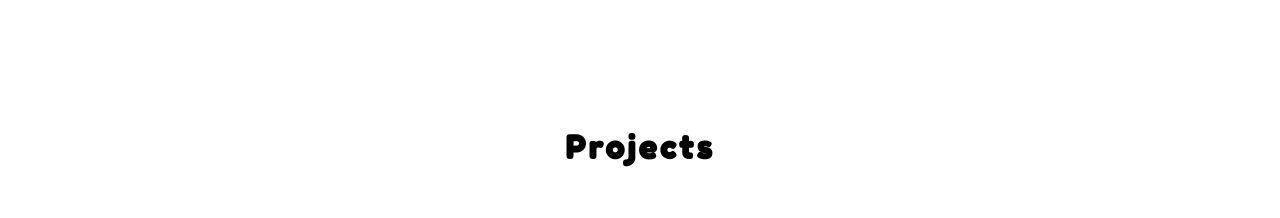
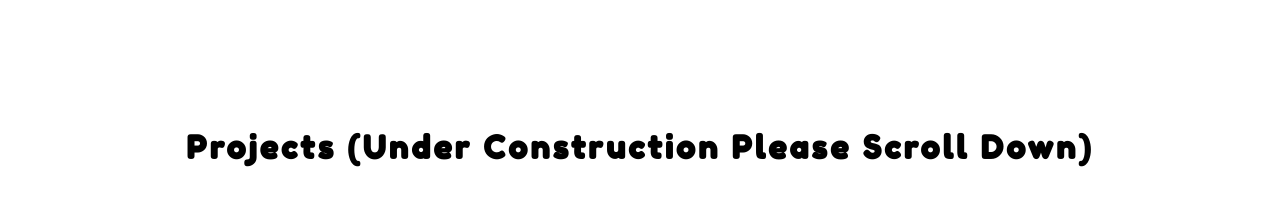
Before and after one commit to Ruman2304/Reactportfolio, a React (Vite) app: page / in a window 1280 px wide. Shown: the part 1680-1898 px from the top of the page. Built offline with nearby package versions, Linux system fonts and the light colour scheme.

Commit message:
Update header text to indicate projects are under construction

```diff
--- a/src/Dives.jsx
+++ b/src/Dives.jsx
@@ -44,7 +44,7 @@ function ProjectCards() {
  <h1 style={{fontFamily: "'Fredoka One', sans-serif",
           textAlign: "center",
           letterSpacing: "3px"}}>
-        Projects
+        Projects (Under Construction Please Scroll Down)
       </h1>
 
     <div className="cards-container">
```
